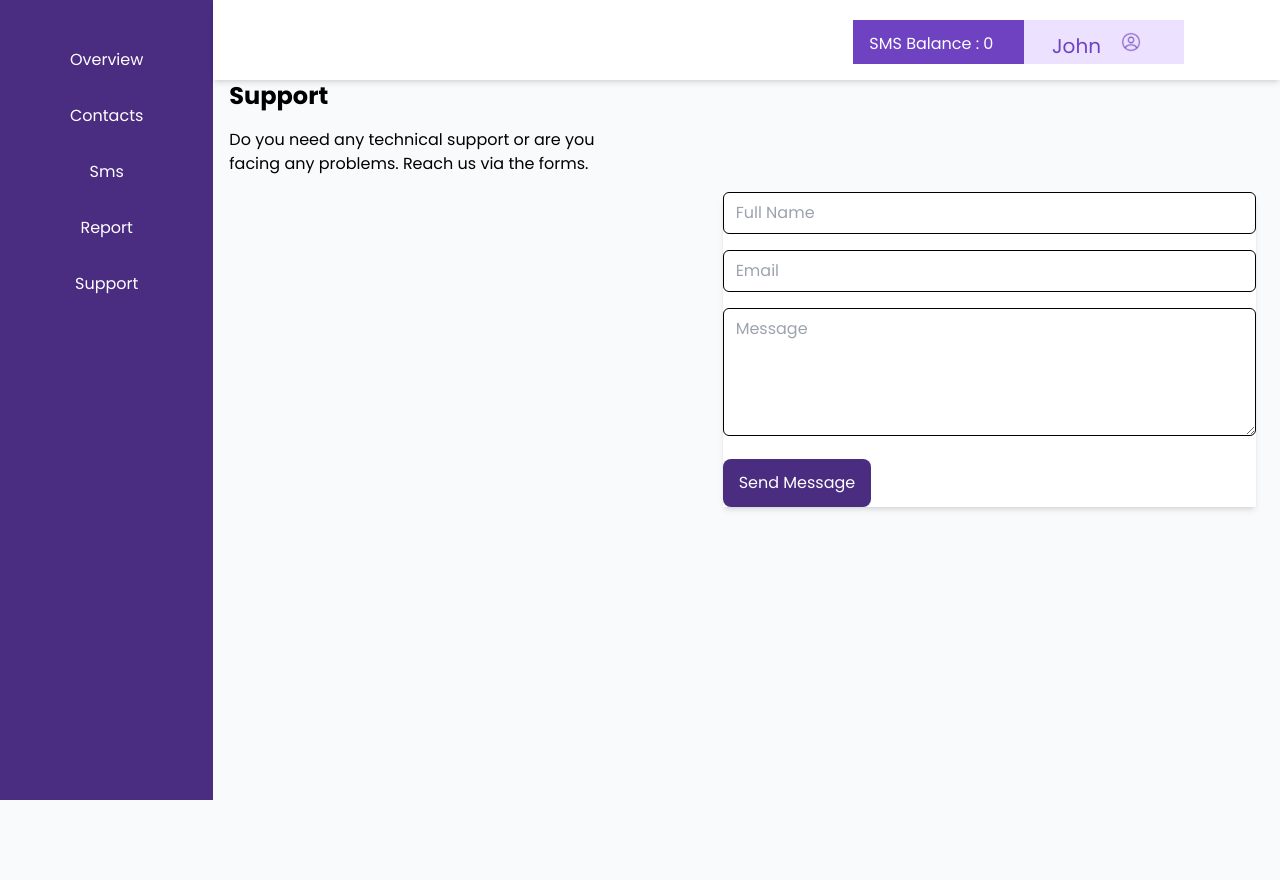
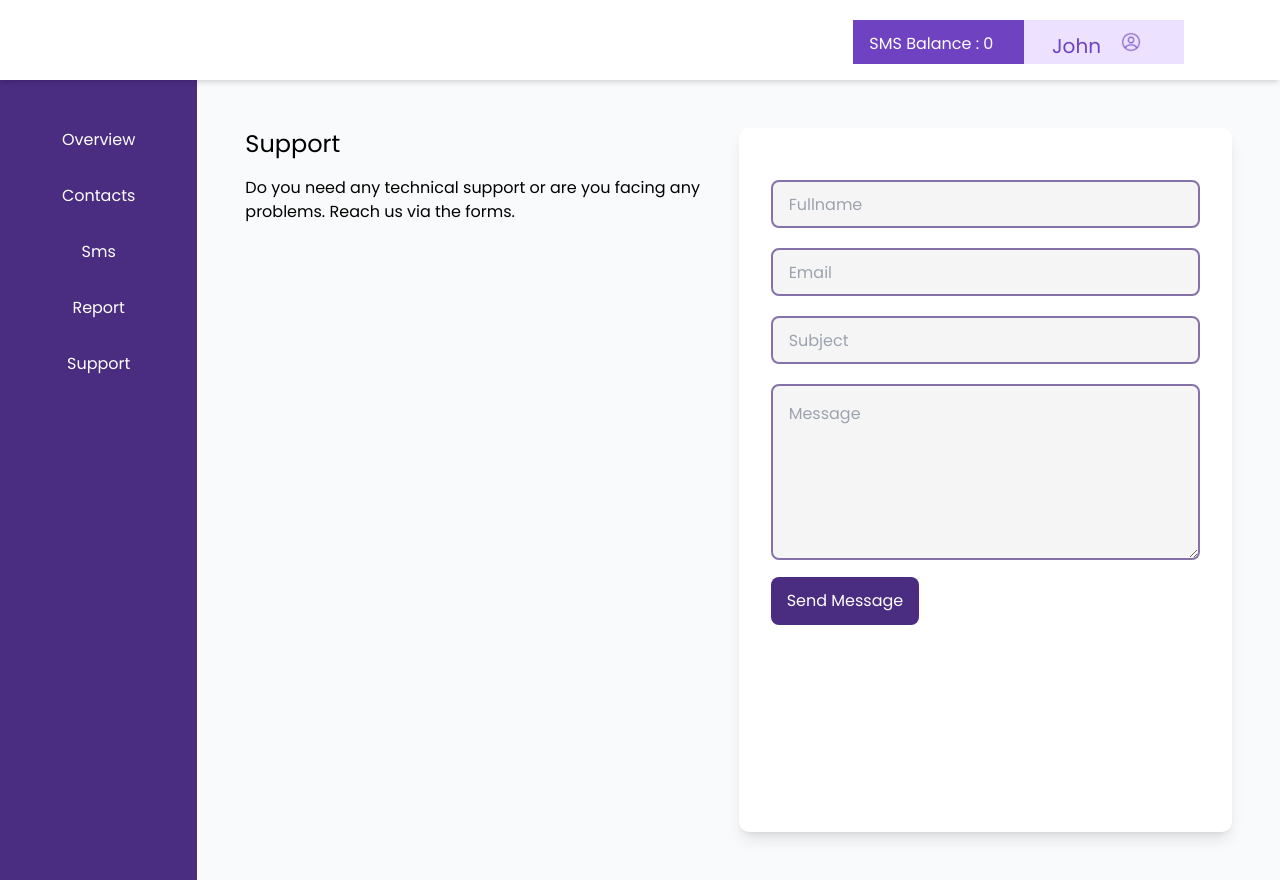
Before and after one commit to Mark-scope/chillyChat, a React (Vite) app in the folder client/: page /support in a window 1280 px wide. Before the commit the page ends 800 px from the top, so only its background shows below. Built offline with nearby package versions, Linux system fonts and the light colour scheme.

Commit message:
feat: made changes to the support page

```diff
--- a/client/src/RoutePages.jsx
+++ b/client/src/RoutePages.jsx
@@ -12,8 +12,6 @@ const RoutePages = () => {
                 <Route path="/" element={<Overview />} />
 
                 <Route path="/quicksms" element={<QuickSms />} />
-
-                <Route path="/quick-sms" element={<QuickSms />} />
                 <Route path="/support" element={<Support />} />
                 <Route path = "/SmsHistory" element={<SmsHistory/>}/>
                 <Route path = "/SmsHistoryView" element={<SmsHistoryView />}/>
--- a/client/src/pages/SmsHistoryView.jsx
+++ b/client/src/pages/SmsHistoryView.jsx
@@ -3,9 +3,11 @@ import Navbar from '../components/nav/Navbar'
 
 const SmsHistoryView = () => {
   return (
+
     <div>
       <Navbar></Navbar>
     </div>
+
   )
 }
 
--- a/client/src/pages/support.jsx
+++ b/client/src/pages/support.jsx
@@ -1,32 +1,45 @@
-import React from 'react'
 import Navbar from "../components/nav/Navbar"
 import Sidebar from "../components/sidebar/Sidebar"
+import Button from "../components/Button"
+import Input from "../components/inputs/Input"
+
+
 
 const Support = () => {
     return (
-        <div className="flex">
-            <div className="w-2/12">
-                <Sidebar />
+        <div className="flex flex-col">
+          <Navbar className=" "></Navbar>
+
+          <div className="flex ">
+
+            <div className="w-1/6 ">
+            <Sidebar></Sidebar>
             </div>
-            <div className="w-10/12 mx-auto">
-                <Navbar />
-                <div className="container mx-auto">
-                    <div className="flex justify-between">
-                        <div className="w-5/12 px-4">
-                            <h1 className="text-2xl font-bold mb-4">Support</h1>
-                            <p>Do you need any technical support or are you facing any problems. Reach us via the forms.</p>
-                        </div>
-                        <div className="w-6/12 mt-28 mr-6 bg-white rounded-t-lg shadow-md">
-                            <form className="w-full h-auto rounded-t-lg space-y-4">
-                                <input className="w-full px-3 py-2 border border-gray-300 rounded-md" type="text" placeholder="Full Name" />
-                                <input className="w-full px-3 py-2 border border-gray-300 rounded-md" type="email" placeholder="Email" />
-                                <textarea className="w-full h-32 px-3 py-2 border border-gray-300 rounded-md" placeholder="Message"></textarea>
-                                <button className="px-[16px] my-[10px] h-12 bg-navcolor text-white font-sans  rounded-lg">Send Message</button>
-                            </form>
-                        </div>
+
+
+            {/* main content */}
+            <div className="flex w-5/6 flex-row m-12">
+
+                <div className="w-1/2">
+                    <div className=" pr-4">
+                        <h1 className="text-2xl mb-4">Support</h1>
+                        <p>Do you need any technical support or are you facing any problems. Reach us via the forms.</p>
                     </div>
                 </div>
+
+                <div className="flex-col w-1/2 p-8 bg-white rounded-[10px] shadow-lg">
+
+                        <Input placeholder="Fullname" type="text" ></Input>
+                        <Input placeholder="Email" type="text" ></Input>
+                        <Input placeholder="Subject" type="text" ></Input>
+                        <Input placeholder="Message" type="textarea" ></Input>
+                        <Button className="m-8" text="Send Message"></Button>
+                </div>
+
+
             </div>
+
+          </div>
         </div>
     );
 }
```
